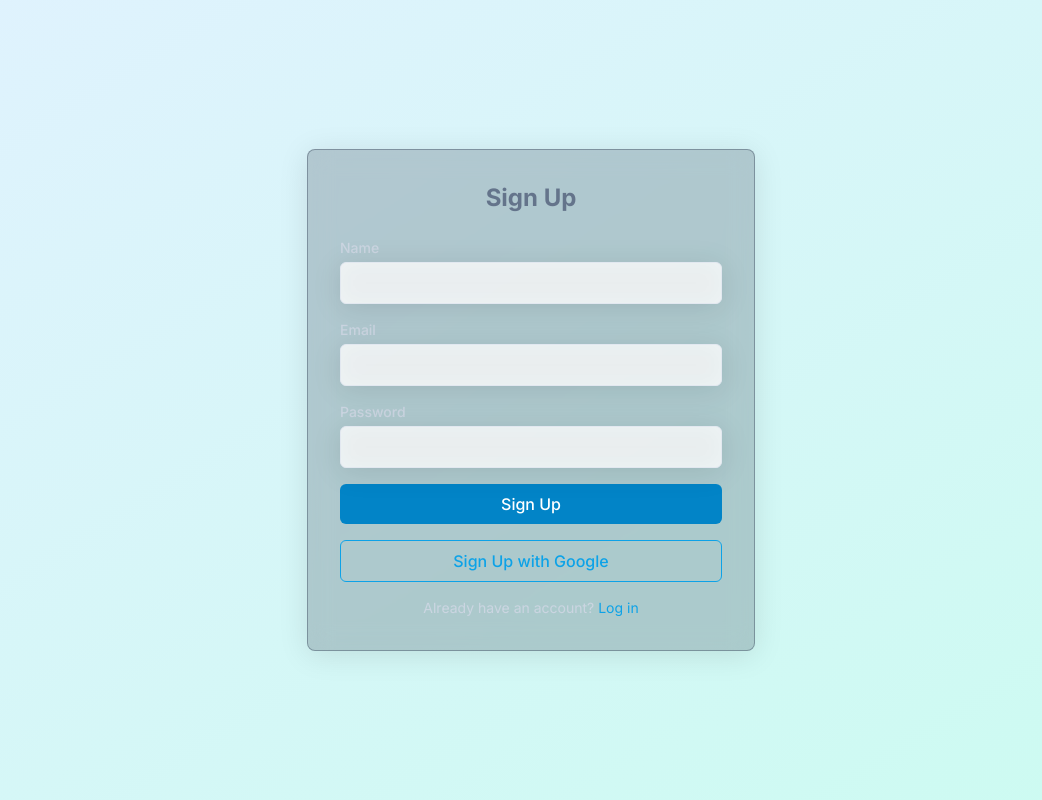
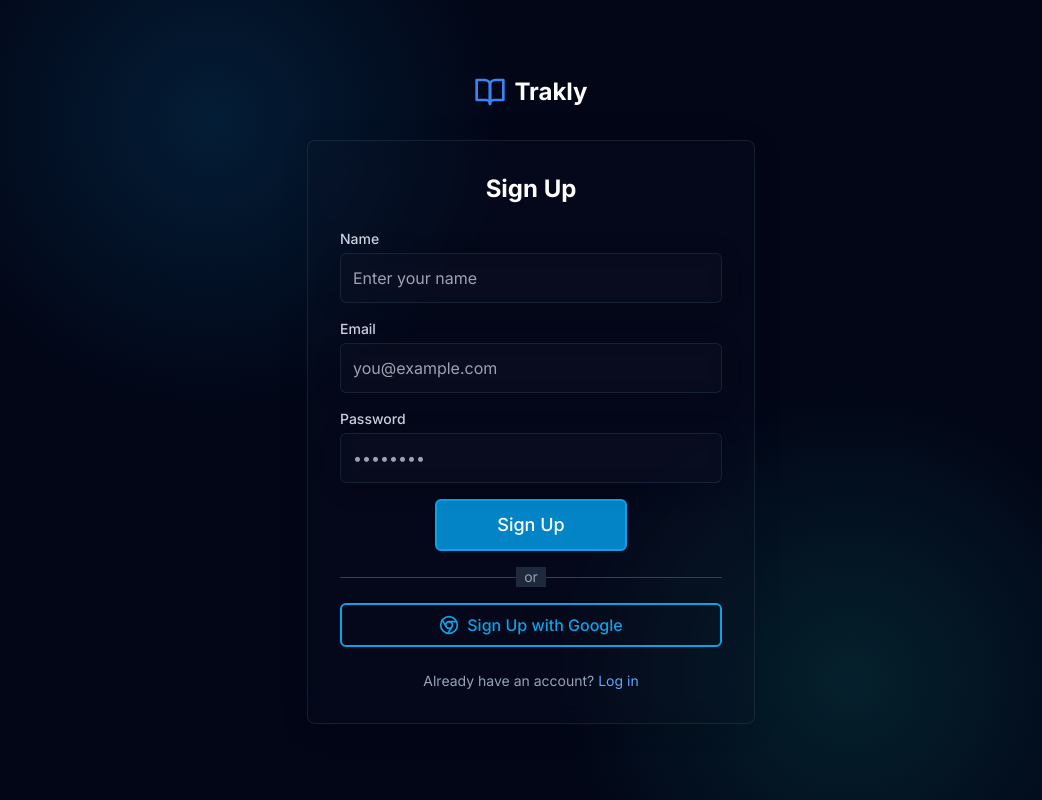
Before and after one commit to Amaanx6/Trakly, a React (Vite) app: page /signup in a window 1280 px wide. Shown: the whole page, without its empty margins (109-1151 px from the left). Built offline with nearby package versions, Linux system fonts and the light colour scheme; no server answers.

Commit message:
Fix SIgnup UI

```diff
--- a/src/components/Common/Button.tsx
+++ b/src/components/Common/Button.tsx
@@ -35,7 +35,7 @@ const Button: React.FC<ButtonProps> = ({
     accent: 'bg-accent-600 hover:bg-accent-700 text-white',
     ghost: 'bg-transparent hover:bg-dark-800 text-dark-200 border border-dark-700',
     danger: 'bg-error-600 hover:bg-error-700 text-white',
-    outline: 'bg-transparent border border-primary-500 text-primary-500 hover:bg-primary-500 hover:text-white',
+    outline: 'bg-transparent border-2 border-primary-500 text-primary-500 hover:bg-primary-500 hover:text-white',
   };
 
   // Disabled state
--- a/src/pages/SignupPage.tsx
+++ b/src/pages/SignupPage.tsx
@@ -1,10 +1,11 @@
-import { useState } from 'react';
+import React, { useState } from 'react';
 import { Link, useNavigate } from 'react-router-dom';
+import { BookOpen, Chrome } from 'lucide-react';
 import { useAuth } from '../hooks/useAuth';
 import Button from '../components/Common/Button';
 import { API_URL } from '../config/constants';
 
-const SignupPage = () => {
+const SignupPage: React.FC = () => {
   const [email, setEmail] = useState('');
   const [password, setPassword] = useState('');
   const [name, setName] = useState('');
@@ -29,53 +30,95 @@ const SignupPage = () => {
   };
 
   return (
-    <div className="min-h-screen flex items-center justify-center bg-gradient-to-br from-primary-100 to-secondary-100">
-      <div className="glass-card p-8 w-full max-w-md rounded-lg shadow-lg">
-        <h2 className="text-2xl font-bold text-dark-500 mb-6 text-center">Sign Up</h2>
-        {error && <p className="text-red-500 mb-4 text-center">{error}</p>}
+    <div className="min-h-screen flex flex-col items-center justify-center p-4">
+      <div className="mb-8">
+        <Link to="/" className="flex items-center gap-2 text-white">
+          <BookOpen className="h-8 w-8 text-blue-500" />
+          <span className="text-2xl font-bold">Trakly</span>
+        </Link>
+      </div>
+
+      <div className="glass-card w-full max-w-md p-8 rounded-xl">
+        <h2 className="text-2xl font-bold text-white mb-6 text-center">Sign Up</h2>
+        {error && <p className="text-red-400 mb-4 text-center">{error}</p>}
+
         <form onSubmit={handleSubmit} className="space-y-4">
           <div>
-            <label htmlFor="name" className="block text-sm font-medium text-dark-300">Name</label>
+            <label htmlFor="name" className="block text-sm font-medium text-slate-300 mb-1">Name</label>
             <input
               type="text"
               id="name"
               value={name}
               onChange={(e) => setName(e.target.value)}
-              className="mt-1 w-full px-3 py-2 border border-dark-200 rounded-md focus:outline-none focus:ring-2 focus:ring-primary-500 bg-white/80"
+              className="input-field"
+              placeholder="Enter your name"
               required
             />
           </div>
+
           <div>
-            <label htmlFor="email" className="block text-sm font-medium text-dark-300">Email</label>
+            <label htmlFor="email" className="block text-sm font-medium text-slate-300 mb-1">Email</label>
             <input
               type="email"
               id="email"
               value={email}
               onChange={(e) => setEmail(e.target.value)}
-              className="mt-1 w-full px-3 py-2 border border-dark-200 rounded-md focus:outline-none focus:ring-2 focus:ring-primary-500 bg-white/80"
+              className="input-field"
+              placeholder="you@example.com"
               required
             />
           </div>
+
           <div>
-            <label htmlFor="password" className="block text-sm font-medium text-dark-300">Password</label>
+            <label htmlFor="password" className="block text-sm font-medium text-slate-300 mb-1">Password</label>
             <input
               type="password"
               id="password"
               value={password}
               onChange={(e) => setPassword(e.target.value)}
-              className="mt-1 w-full px-3 py-2 border border-dark-200 rounded-md focus:outline-none focus:ring-2 focus:ring-primary-500 bg-white/80"
+              className="input-field"
+              placeholder="••••••••"
               required
             />
           </div>
-          <Button type="submit" className="w-full bg-primary-500 text-white hover:bg-primary-600">Sign Up</Button>
+
+          <div className="flex justify-center mt-6">
+            <Button
+              type="submit"
+              variant="primary"
+              size="lg"
+              className="border-2 border-primary-500 w-48"
+            >
+              Sign Up
+            </Button>
+          </div>
         </form>
+
         <div className="mt-4 text-center">
-          <Button variant="outline" onClick={handleGoogleSignup} className="w-full border-primary-500 text-primary-500 hover:bg-primary-50">
+          <div className="relative my-4">
+            <div className="absolute inset-0 flex items-center">
+              <div className="w-full border-t border-slate-700"></div>
+            </div>
+            <div className="relative flex justify-center text-sm">
+              <span className="px-2 text-slate-400 bg-[#1e293b]">or</span>
+            </div>
+          </div>
+
+          <Button
+            variant="outline"
+            onClick={handleGoogleSignup}
+            className="w-full flex items-center justify-center gap-2"
+          >
+            <Chrome className="h-5 w-5" />
             Sign Up with Google
           </Button>
         </div>
-        <p className="mt-4 text-center text-sm text-dark-300">
-          Already have an account? <Link to="/login" className="text-primary-500 hover:underline">Log in</Link>
+
+        <p className="mt-6 text-center text-sm text-slate-400">
+          Already have an account?{' '}
+          <Link to="/login" className="text-blue-400 hover:text-blue-300">
+            Log in
+          </Link>
         </p>
       </div>
     </div>
```
